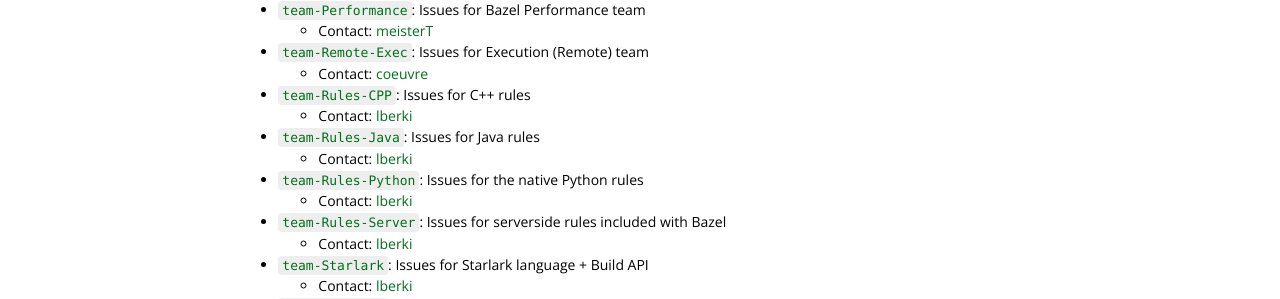
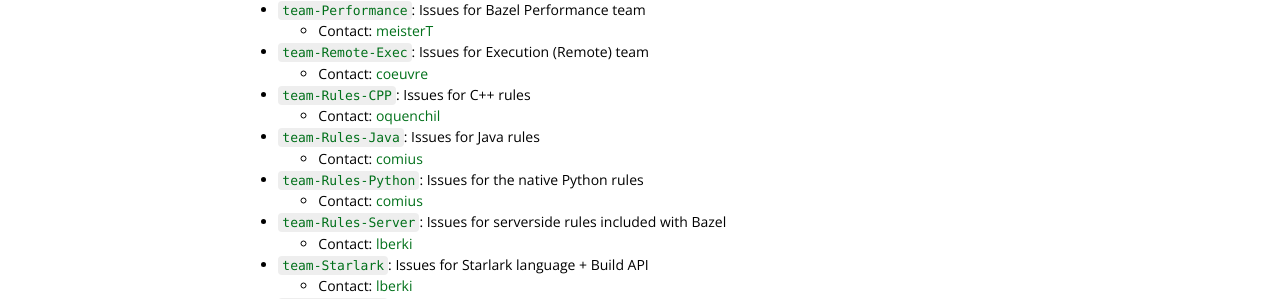
Before and after one commit to bazelbuild/bazel-website, a Jekyll site: the page built from maintaining/maintainers-guide.md, in a window 1280 px wide and 900 px high, scrolled down 3086 px. Shown: the part 154-453 px from the top of the window. Built offline with Jekyll 4.4.1, drawn with Linux system fonts in a browser that asks for light colours; nearby versions of some CDN libraries; library files that are not in the unit come from our copies; comment, search, counter and statistics services are not loaded; the table of contents is made by our own code.

Commit message:
Updated label owners (#312)

```diff
--- a/maintaining/maintainers-guide.md
+++ b/maintaining/maintainers-guide.md
@@ -184,11 +184,11 @@
 *   [`team-Remote-Exec`](https://github.com/bazelbuild/bazel/labels/team-Remote-Exec): Issues for Execution (Remote) team
     * Contact: [coeuvre](https://github.com/coeuvre)
 *   [`team-Rules-CPP`](https://github.com/bazelbuild/bazel/labels/team-Rules-CPP): Issues for C++ rules
-    * Contact: [lberki](https://github.com/lberki)
+    * Contact: [oquenchil](https://github.com/oquenchil)
 *   [`team-Rules-Java`](https://github.com/bazelbuild/bazel/labels/team-Rules-Java): Issues for Java rules
-    * Contact: [lberki](https://github.com/lberki)
+    * Contact: [comius](https://github.com/comius)
 *   [`team-Rules-Python`](https://github.com/bazelbuild/bazel/labels/team-Rules-Python): Issues for the native Python rules
-    * Contact: [lberki](https://github.com/lberki)
+    * Contact: [comius](https://github.com/comius)
 *   [`team-Rules-Server`](https://github.com/bazelbuild/bazel/labels/team-Rules-Server): Issues for serverside rules included with Bazel
     * Contact: [lberki](https://github.com/lberki)
 *   [`team-Starlark`](https://github.com/bazelbuild/bazel/labels/team-Starlark): Issues for Starlark language + Build API
```
